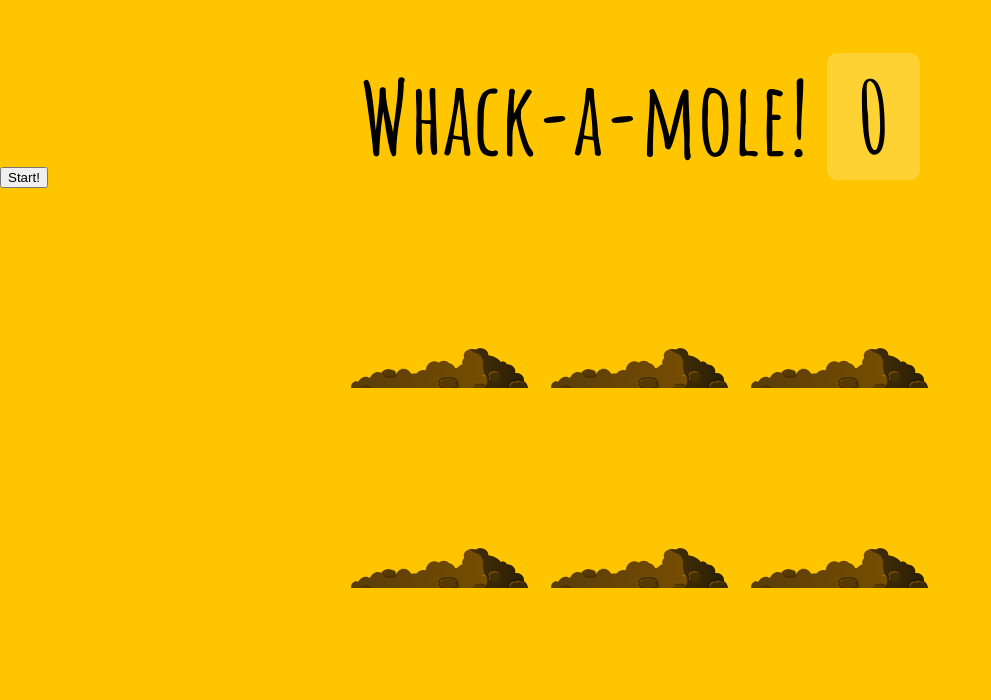
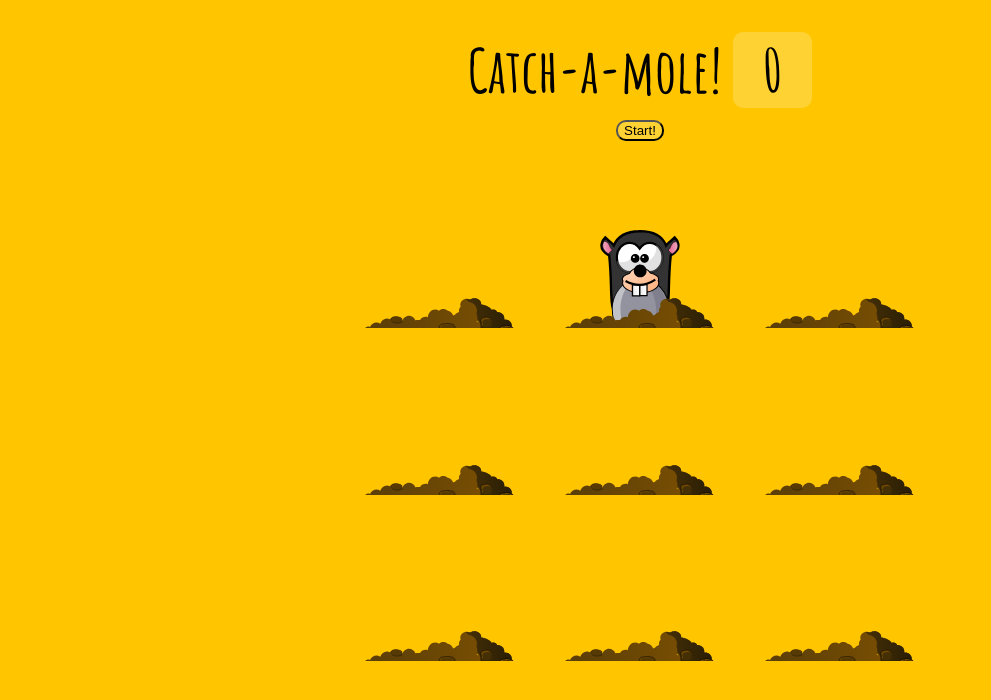
Before and after one commit to eduard7mar/catch-a-mole, a plain HTML site: page index.html in a window 1280 px wide. Both pictures are taken after a click on the button "Start!". Shown: the whole page, without its empty margins (0-991 px from the left). Drawn offline with Linux system fonts and the light colour scheme.

Commit message:
catch-a-mole

```diff
--- a/index.html
+++ b/index.html
@@ -1,16 +1,22 @@
 <!DOCTYPE html>
 <html lang="en">
   <head>
-  <meta charset="UTF-8">
-  <title>Whack A Mole!</title>
-  <link href='https://fonts.googleapis.com/css?family=Amatic+SC:400,700' rel='stylesheet' type='text/css'>
-  <link rel="stylesheet" href="style.css">
+    <meta charset="UTF-8" />
+    <title>Catch A Mole!</title>
+    <link
+      href="https://fonts.googleapis.com/css?family=Amatic+SC:400,700"
+      rel="stylesheet"
+      type="text/css"
+    />
+    <link rel="stylesheet" href="style.css" />
     <link rel="icon" href="https://fav.farm/🔥" />
   </head>
   <body>
+    <h1>Catch-a-mole! <span class="score">0</span></h1>
+    <div class="button-wrapper">
+      <button class="button-start" onClick="startGame()">Start!</button>
+    </div>
 
-  <h1>Whack-a-mole! <span class="score">0</span></h1>
-  <button onClick="startGame()">Start!</button>
 
     <div class="game">
       <div class="hole hole1">
@@ -31,13 +37,66 @@
       <div class="hole hole6">
         <div class="mole"></div>
       </div>
+      <div class="hole hole7">
+        <div class="mole"></div>
+      </div>
+      <div class="hole hole8">
+        <div class="mole"></div>
+      </div>
+      <div class="hole hole9">
+        <div class="mole"></div>
+      </div>
     </div>
 
     <script>
-  const holes = document.querySelectorAll('.hole');
-  const scoreBoard = document.querySelector('.score');
-  const moles = document.querySelectorAll('.mole');
+      const holes = document.querySelectorAll(".hole");
+      const scoreBoard = document.querySelector(".score");
+      const moles = document.querySelectorAll(".mole");
+      let lastHole;
+      let timeUp = false;
+      let score = 0;
 
+      function randomTime(min, max) {
+        return Math.round(Math.random() * (max - min) + min);
+      }
+
+      function randomHole(holes) {
+        const idx = Math.floor(Math.random() * holes.length);
+        const hole = holes[idx];
+        if (hole === lastHole) {
+          console.log("Ah nah thats the same one bud");
+          return randomHole(holes);
+        }
+        lastHole = hole;
+        return hole;
+      }
+
+      function peep() {
+        const time = randomTime(200, 1000);
+        const hole = randomHole(holes);
+        hole.classList.add("up");
+        setTimeout(() => {
+          hole.classList.remove("up");
+          if (!timeUp) peep();
+        }, time);
+      }
+
+      function startGame() {
+        scoreBoard.textContent = 0;
+        timeUp = false;
+        score = 0;
+        peep();
+        setTimeout(() => (timeUp = true), 10000);
+      }
+
+      function bonk(e) {
+        if (!e.isTrusted) return; // cheater!
+        score++;
+        this.parentNode.classList.remove("up");
+        scoreBoard.textContent = score;
+      }
+
+      moles.forEach((mole) => mole.addEventListener("click", bonk));
     </script>
   </body>
 </html>
--- a/style.css
+++ b/style.css
@@ -16,7 +16,7 @@ body {
 
 h1 {
   text-align: center;
-  font-size: 10rem;
+  font-size: 6rem;
   line-height: 1;
   margin-bottom: 0;
 }
@@ -30,7 +30,7 @@ h1 {
 
 .game {
   width: 600px;
-  height: 400px;
+  height: 500px;
   display: flex;
   flex-wrap: wrap;
   margin: 0 auto;
@@ -48,7 +48,7 @@ h1 {
   background-size: contain;
   content: '';
   width: 100%;
-  height:70px;
+  height: 60px;
   position: absolute;
   z-index: 2;
   bottom: -30px;
@@ -56,7 +56,7 @@ h1 {
 
 .mole {
   background: url('mole.svg') bottom center no-repeat;
-  background-size: 60%;
+  background-size: 40%;
   position: absolute;
   top: 100%;
   width: 100%;
@@ -67,3 +67,14 @@ h1 {
 .hole.up .mole {
   top: 0;
 }
+
+.button-wrapper {
+  display: flex;
+  justify-content: center;
+  margin: 20px;
+}
+
+.button-start {
+  background: rgba(255,255,255,0.2);
+  border-radius: 1rem;
+}
```
Lines whose indentation alone changed are shown as unchanged.
